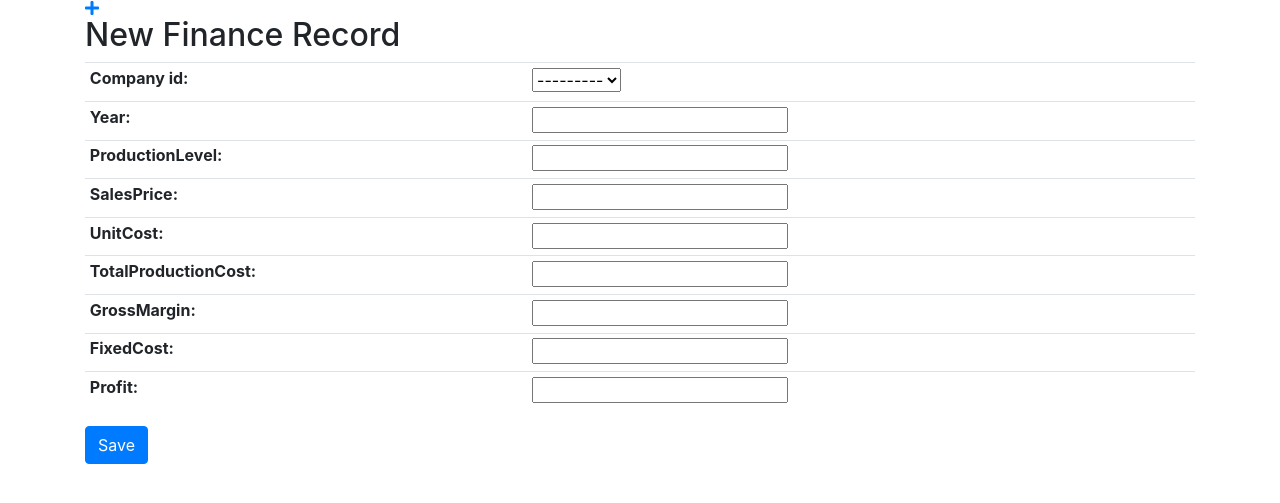
After one commit to mikejsoh/django-captrade, a Django app: page /finance/new/ in a window 1280 px wide. The commit adds this page. Shown: the top 503 px of the page. Run offline with Django 3.2, Linux system fonts and the light colour scheme; data that the repository does not hold is empty; some libraries are stand-ins or nearby versions.

Commit message:
Added Create and Edit Finance functionality - Created forms.py file - Updated routes in urls.py - Added finance_new() and finance_edit() functions in views.py - Added fontawesome css to base.html template - Added edit button in finance_detail.html template - Created finance_edit.html template

```diff
--- /dev/null
+++ b/captrade/forms.py
@@ -0,0 +1,17 @@
+from django import forms
+from .models import Finance
+
+
+class FinanceForm(forms.ModelForm):
+    class Meta:
+        model = Finance
+        fields = ('finance_id',
+                  'company_id',
+                  'year',
+                  'productionLevel',
+                  'salesPrice',
+                  'unitCost',
+                  'totalProductionCost',
+                  'grossMargin',
+                  'fixedCost',
+                  'profit',)
--- a/captrade/templates/captrade/base.html
+++ b/captrade/templates/captrade/base.html
@@ -4,6 +4,8 @@
 <head>
     <link rel="stylesheet" href="https://maxcdn.bootstrapcdn.com/bootstrap/4.0.0/css/bootstrap.min.css"
         integrity="sha384-Gn5384xqQ1aoWXA+058RXPxPg6fy4IWvTNh0E263XmFcJlSAwiGgFAW/dAiS6JXm" crossorigin="anonymous">
+    <link rel="stylesheet" href="https://use.fontawesome.com/releases/v5.8.1/css/all.css"
+        integrity="sha384-50oBUHEmvpQ+1lW4y57PTFmhCaXp0ML5d60M1M7uH2+nqUivzIebhndOJK28anvf" crossorigin="anonymous">
     <link rel="stylesheet" href="{% static 'css/custom.css' %}">
 
     <title>Cap and Trade</title>
@@ -11,6 +13,7 @@
 
 <body>
     <div class="container">
+        <a href="{% url 'finance_new' %}"><i class="fas fa-plus"></i></a>
         {% block content %}
         {% endblock %}
     </div>
--- a/captrade/templates/captrade/finance_detail.html
+++ b/captrade/templates/captrade/finance_detail.html
@@ -2,7 +2,7 @@
 
 {% block content %}
 <h2>{{ finance }}</h2>
-
+<a href="{% url 'finance_edit' pk=finance.pk %}"><i class="far fa-edit"></i></a>
 <table class="table table-hover table-sm">
     <tbody>
         <tr>
--- /dev/null
+++ b/captrade/templates/captrade/finance_edit.html
@@ -0,0 +1,13 @@
+{% extends 'captrade/base.html' %}
+
+{% block content %}
+<h2>New Finance Record</h2>
+<form method="POST" class="finance-form">{% csrf_token %}
+    <table class="table table-hover table-sm">
+        {{ form }}
+    </table>
+
+    <button type="submit" class="btn btn-primary">Save</button>
+
+</form>
+{% endblock %}
--- a/captrade/urls.py
+++ b/captrade/urls.py
@@ -2,6 +2,8 @@ from django.urls import path
 from . import views
 
 urlpatterns = [
-    path('', views.finance_list, name="finance_list"),
-    path('finance/<int:pk>', views.finance_detail, name="finance_detail")
+    path('', views.finance_list, name='finance_list'),
+    path('finance/<int:pk>', views.finance_detail, name='finance_detail'),
+    path('finance/new/',views.finance_new, name='finance_new'),
+    path('finance/<int:pk>/edit', views.finance_edit, name='finance_edit')
 ]
--- a/captrade/views.py
+++ b/captrade/views.py
@@ -1,15 +1,43 @@
-from django.shortcuts import render, get_object_or_404
+from django.shortcuts import render, get_object_or_404, redirect
 from .models import Finance
+from .forms import FinanceForm
 
-# Create your views here.
+
 def finance_list(request):
     finances = Finance.objects.order_by('finance_id')
-    return render(request, 'captrade/finance_list.html',{
+    return render(request, 'captrade/finance_list.html', {
         'finances': finances
     })
 
+
 def finance_detail(request, pk):
-    finance=get_object_or_404(Finance, pk=pk)
+    finance = get_object_or_404(Finance, pk=pk)
     return render(request, 'captrade/finance_detail.html', {
         'finance': finance
     })
+
+
+def finance_new(request):
+    if request.method == "POST":
+        form = FinanceForm(request.POST)
+        if form.is_valid():
+            finance = form.save()
+            return redirect('finance_detail', pk=finance.pk)
+    else:
+        form = FinanceForm()
+    return render(request, 'captrade/finance_edit.html', {
+        'form': form
+    })
+
+def finance_edit(request, pk):
+    finance = get_object_or_404(Finance, pk=pk)
+    if request.method == "POST":
+        form = FinanceForm(request.POST, instance=finance)
+        if form.is_valid():
+            finance = form.save()
+            return redirect('finance_detail', pk = finance.pk)
+    else:
+        form = FinanceForm(instance=finance)
+    return render(request, 'captrade/finance_edit.html', {
+        'form': form
+    })
```
